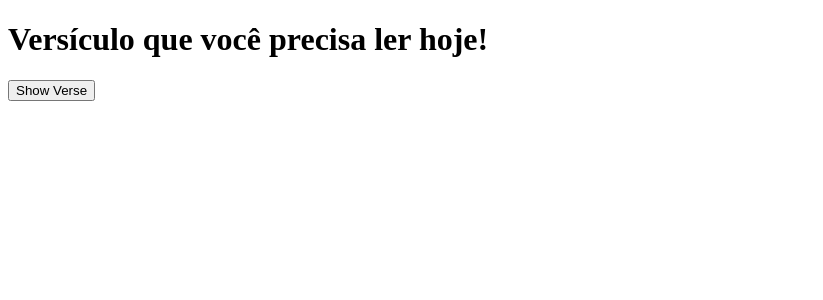
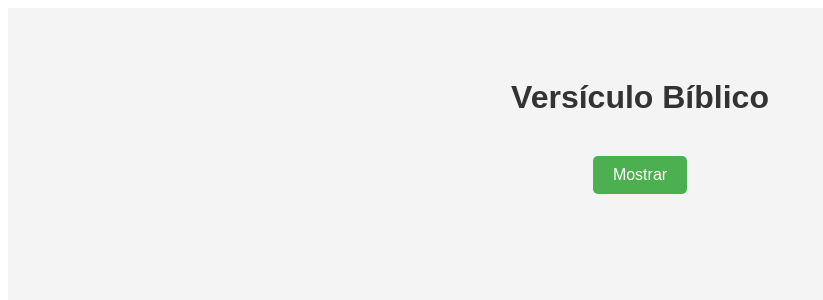
Before and after one commit to gigios-hash/clone-tabnews, a Next.js app: page / in a window 1280 px wide. Shown: the top 300 px of the page, without its empty margins (0-823 px from the left). Built offline with nearby package versions, Linux system fonts and the light colour scheme.

Commit message:
Tornando o site público e com um estilo

```diff
--- a/pages/index.js
+++ b/pages/index.js
@@ -17,14 +17,55 @@ export default function HomePage() {
     }
   };
 
+  const containerStyle = {
+    fontFamily: 'Arial, sans-serif',
+    textAlign: 'center',
+    backgroundColor: '#f4f4f4',
+    padding: '50px',
+    minHeight: '100vh',
+  };
+
+  const buttonStyle = {
+    padding: '10px 20px',
+    fontSize: '16px',
+    color: '#fff',
+    backgroundColor: '#4CAF50',
+    border: 'none',
+    borderRadius: '5px',
+    cursor: 'pointer',
+    marginTop: '20px',
+  };
+
+  const buttonHoverStyle = {
+    ...buttonStyle,
+    backgroundColor: '#45a049',
+  };
+
+  const verseStyle = {
+    marginTop: '30px',
+    padding: '20px',
+    backgroundColor: '#fff',
+    boxShadow: '0px 4px 6px rgba(0, 0, 0, 0.1)',
+    borderRadius: '10px',
+    fontSize: '18px',
+    lineHeight: '1.6',
+    color: '#333',
+  };
+
   return (
-    <div>
-      <h1>Versículo que você precisa ler hoje!</h1>
-      <button onClick={fetchVerse} disabled={loading}>
-        {loading ? 'Loading...' : 'Show Verse'}
+    <div style={containerStyle}>
+      <h1 style={{ color: '#333', marginBottom: '20px' }}>Versículo Bíblico</h1>
+      <button
+        onClick={fetchVerse}
+        style={loading ? { ...buttonStyle, cursor: 'not-allowed', opacity: 0.7 } : buttonStyle}
+        onMouseOver={(e) => (e.target.style.backgroundColor = '#45a049')}
+        onMouseOut={(e) => (e.target.style.backgroundColor = '#4CAF50')}
+        disabled={loading}
+      >
+        {loading ? 'Loading...' : 'Mostrar'}
       </button>
       {data && (
-        <div>
+        <div style={verseStyle}>
           <p><strong>Versículo:</strong> {data.reference}</p>
           <p><strong>Texto:</strong> {data.text}</p>
         </div>
```
